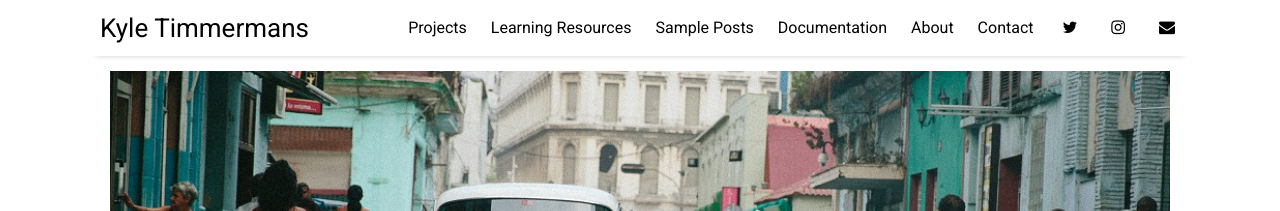
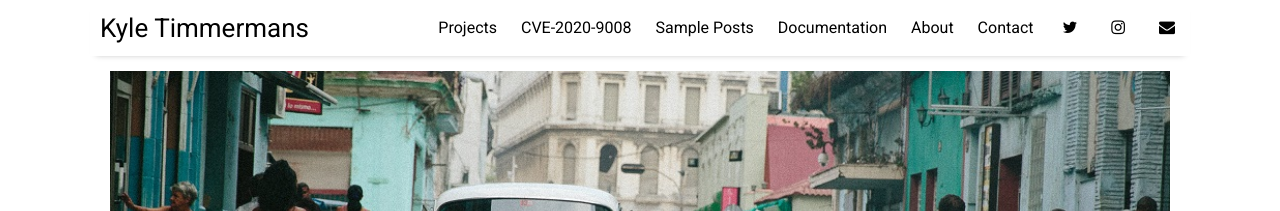
Before and after one commit to kyletimmermans/kyletimmermans.github.io, a Jekyll site: the page built from index.html, in a window 1280 px wide. Shown: the top 211 px of the page. Built offline with Jekyll 4.4.1, drawn with Linux system fonts in a browser that asks for light colours; nearby versions of some CDN libraries; the list of posts is cut into pages by our own code.

Commit message:
Update settings.yml

```diff
--- a/_data/settings.yml
+++ b/_data/settings.yml
@@ -8,7 +8,7 @@ google-ID: 'UA-112060364-2'
 
 menu:
 - {name: 'Projects', folder: 'pages', file: 'projects.html'}
-- {name: 'Learning Resources', folder: 'pages', file: 'resources.html'}
+- {name: 'CVE-2020-9008', folder: 'pages', file: 'cve-2020-9008.html'}
 - {name: 'Sample Posts', folder: 'pages', file: 'sample-posts.html'}
 - {name: 'Documentation', folder: 'pages', file: 'documentation.html'}
 - {name: 'About', folder: 'pages', file: 'about.html'}
```
